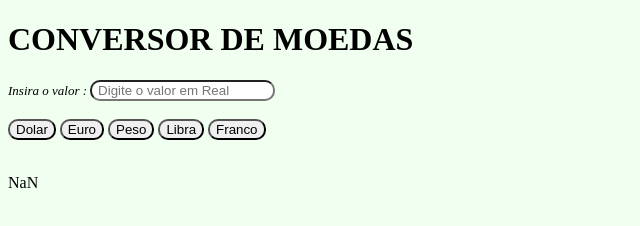
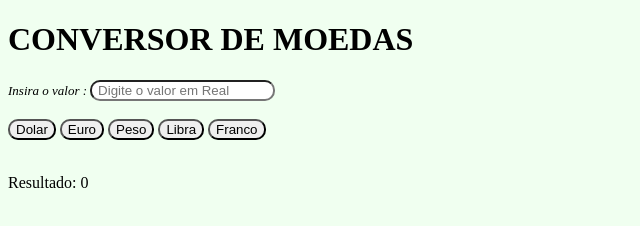
Before and after one commit to raphaellyta/uc5_desenvolvimento_desktop, an Electron app: page aula02/index_conversor.html in a window 1280 px wide. Both pictures are taken after a click on the button "Dolar". Shown: the full height of the page, 0-640 px from the left. Drawn offline with Linux system fonts and the light colour scheme.

Commit message:
nova atulizacao

```diff
--- a/aula02/index_conversor.html
+++ b/aula02/index_conversor.html
@@ -48,17 +48,17 @@
     <br><br>
 
   <P id="valor1"> </P>
-  <p id = "valor2"></p>
+  <p id = ""></p>
 
   <script>
     function conversor_dolar(){
 
-        let dolar = document.getElementById('Valor_real')
+        let dolar = Number (document.getElementById('Valor_real').value)
            if( dolar === ""){
                 alert('Campo em branco! Digite um valor')
                 return false
             }
-            let calculo = document.getElementById('valor1').innerHTML = Valor_real*5.424
+            document.getElementById("valor1").innerHTML = `Resultado:  ${(dolar*5.424)}`
 
     }
 
```
